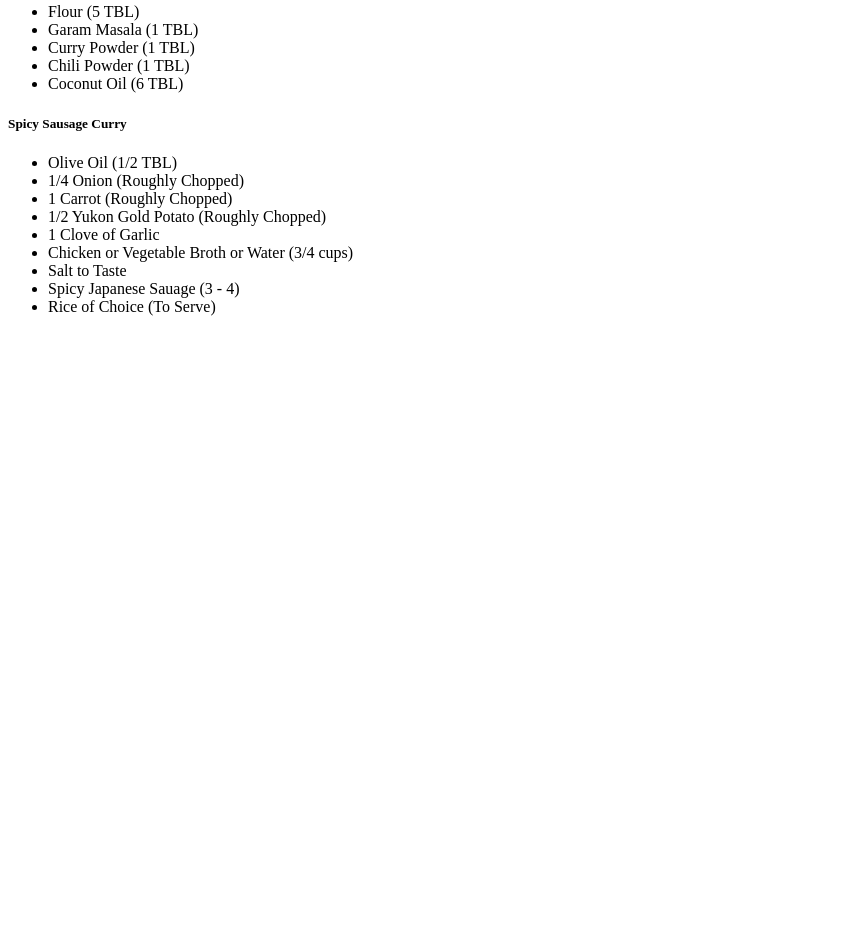
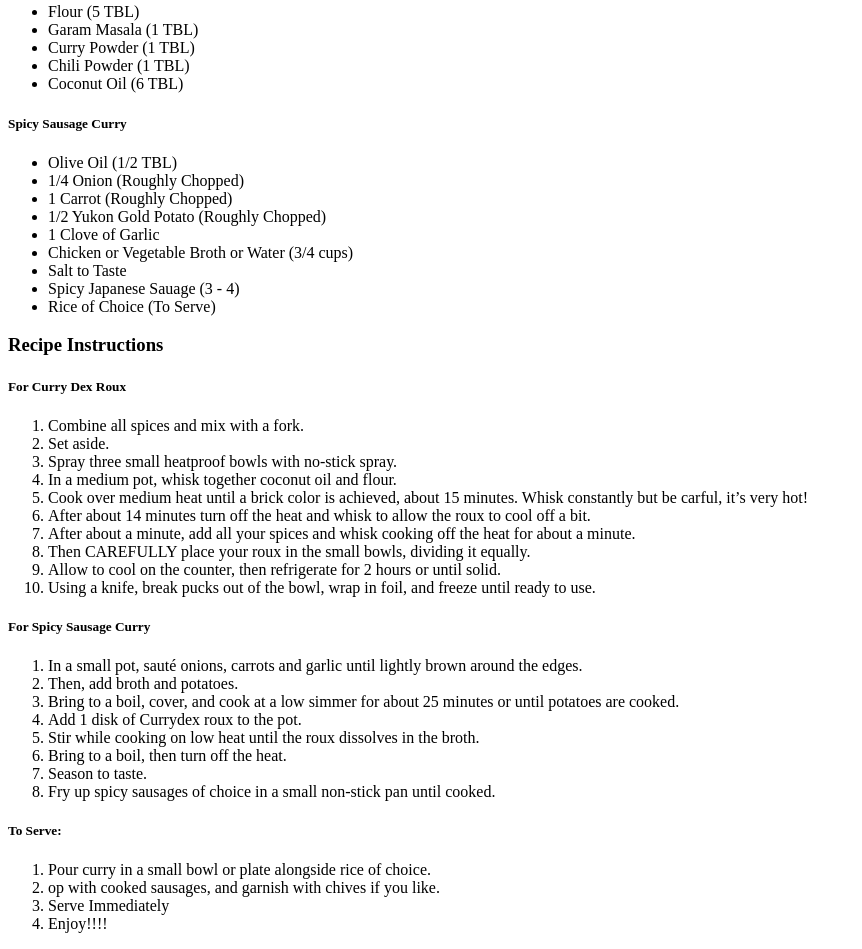
Before and after one commit to GuavaEnki/new-odin-recipes, a plain HTML site: page recipes/sausagecurry.html in a window 1280 px wide. Shown: the part 1823-2772 px from the top of the page, without its empty margins (0-862 px from the left). Before the commit the page ends 2155 px from the top, so only its background shows below. Drawn offline with Linux system fonts and the light colour scheme.

Commit message:
Finished recipe instructions section, using ordered lists to add clean structure to HTML document.

```diff
--- a/recipes/sausagecurry.html
+++ b/recipes/sausagecurry.html
@@ -40,5 +40,38 @@
     <li>Spicy Japanese Sauage (3 - 4)</li>
     <li>Rice of Choice (To Serve)</li>
   </ul>
+
+  <h3>Recipe Instructions</h3>
+  <h5>For Curry Dex Roux</h5>
+  <ol>
+    <li>Combine all spices and mix with a fork.</li>
+    <li>Set aside.</li>
+    <li>Spray three small heatproof bowls with no-stick spray.</li>
+    <li>In a medium pot, whisk together coconut oil and flour.</li>
+    <li>Cook over medium heat until a brick color is achieved, about 15 minutes. Whisk constantly but be carful, it’s very hot!</li>
+    <li>After about 14 minutes turn off the heat and whisk to allow the roux to cool off a bit.</li>
+    <li>After about a minute, add all your spices and whisk cooking off the heat for about a minute.</li>
+    <li>Then CAREFULLY place your roux in the small bowls, dividing it equally.</li>
+    <li>Allow to cool on the counter, then refrigerate for 2 hours or until solid.</li>
+    <li>Using a knife, break pucks out of the bowl, wrap in foil, and freeze until ready to use.</li>
+  </ol>
+  <h5>For Spicy Sausage Curry</h5>
+  <ol>
+    <li>In a small pot, sauté onions, carrots and garlic until lightly brown around the edges.</li>
+    <li>Then, add broth and potatoes.</li>
+    <li>Bring to a boil, cover, and cook at a low simmer for about 25 minutes or until potatoes are cooked.</li>
+    <li>Add 1 disk of Currydex roux to the pot.</li>
+    <li>Stir while cooking on low heat until the roux dissolves in the broth.</li>
+    <li>Bring to a boil, then turn off the heat.</li>
+    <li>Season to taste.</li>
+    <li>Fry up spicy sausages of choice in a small non-stick pan until cooked.</li>
+  </ol>
+  <h5>To Serve:</h5>
+  <ol>
+    <li>Pour curry in a small bowl or plate alongside rice of choice.</li>
+    <li>op with cooked sausages, and garnish with chives if you like.</li>
+    <li>Serve Immediately</li>
+    <li>Enjoy!!!!</li>
+  </ol>
   </body>
 </html>
```
